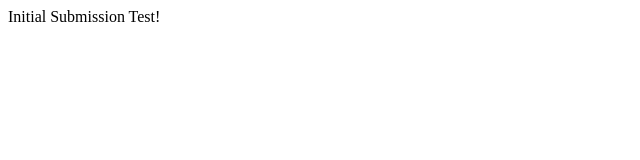
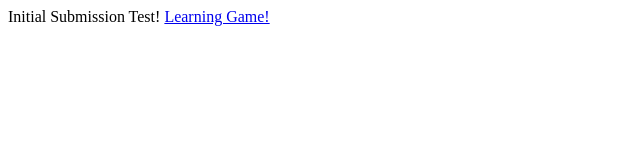
Before and after one commit to kgmcknc/kgmcknc.github.io, a plain HTML site: page index.html in a window 1280 px wide. Shown: the whole page, without its empty margins (0-640 px from the left). Drawn offline with Linux system fonts and the light colour scheme.

Commit message:
connected to index
connected

```diff
--- a/index.html
+++ b/index.html
@@ -4,5 +4,6 @@
 </head>
 <body>
 Initial Submission Test!
+<a href="web_learning_game/web_learning_game.html">Learning Game!</a>
 </body>
 </html>
```
